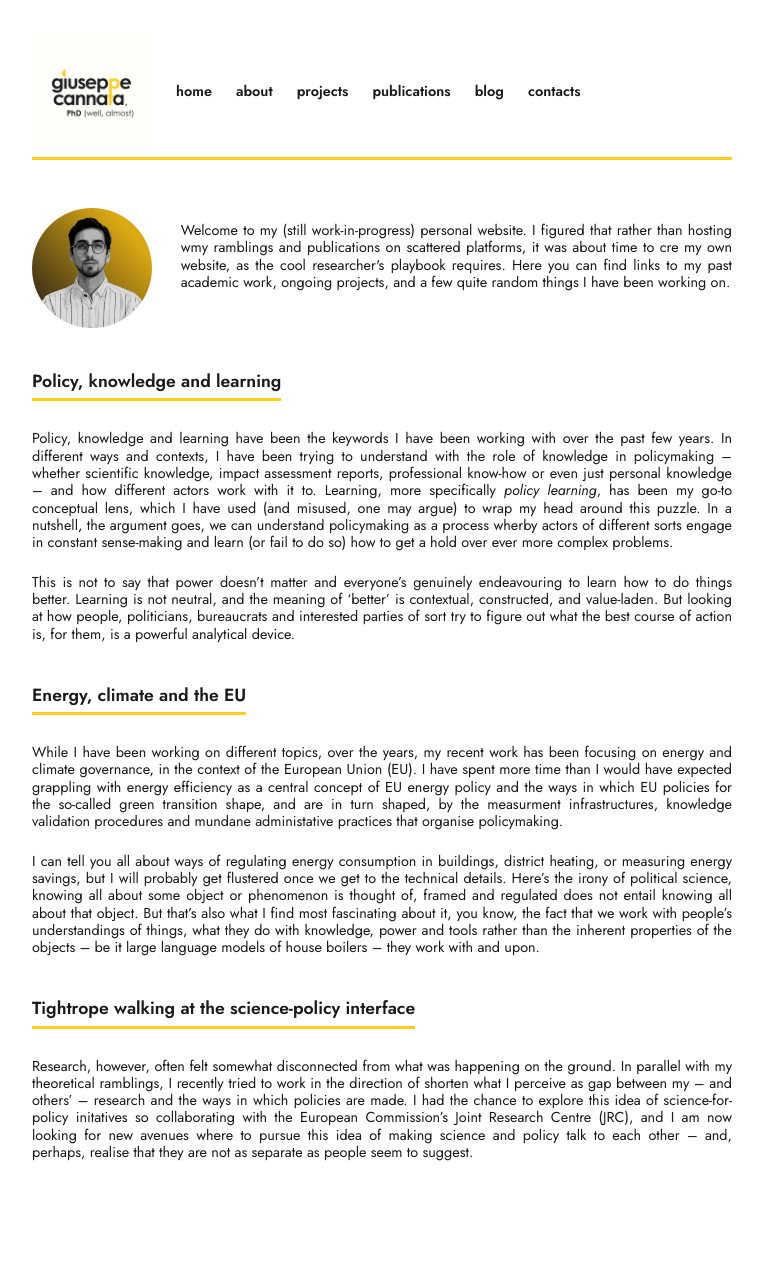
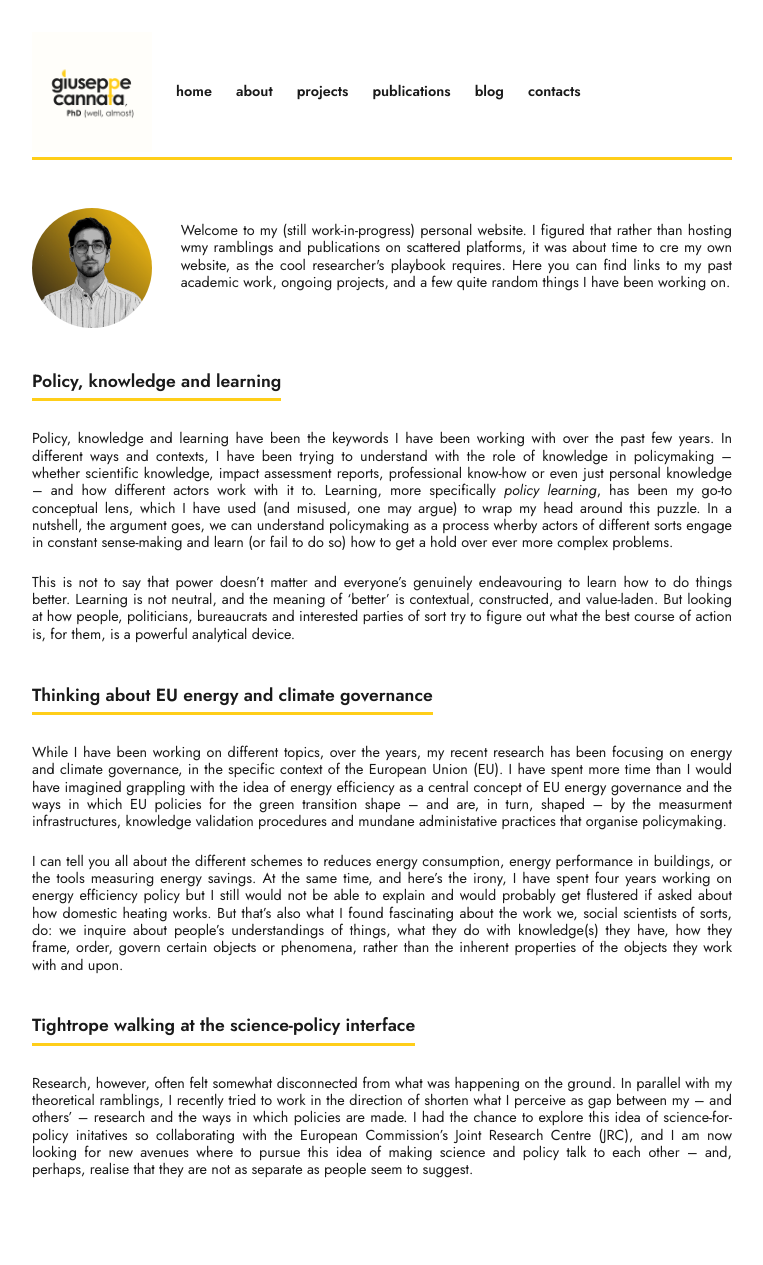
Before and after one commit to g-cannata/g-cannata.github.io, a Jekyll site: the page built from index.md, in a window 1280 px wide. Shown: the whole page, without its empty margins (258-1021 px from the left). Built offline with Jekyll 4.4.1, drawn with Linux system fonts in a browser that asks for light colours.

Commit message:
homepage fix

```diff
--- a/index.md
+++ b/index.md
@@ -7,10 +7,10 @@ title: "Home"
   <img src="{{ '/assets/images/propic_mustard.jpg' | relative_url }}" alt="Giuseppe Cannata" class="home-photo">
   <div class="home-intro">
 
-
     <p>Welcome to my (still work-in-progress) personal website. I figured that rather than hosting wmy ramblings and publications on scattered platforms, it was about time to cre my own website, as the cool researcher's playbook requires.
 
-    Here you can find links to my past academic work, ongoing projects, and a few quite random things I have been working on.</p>
+    Here you can find links to my past academic work, ongoing projects, and a few quite random things I have been working on.
+    </p>
   </div>
 </div>
 
@@ -20,11 +20,11 @@ Policy, knowledge and learning have been the keywords I have been working with o
 
 This is not to say that power doesn't matter and everyone's genuinely endeavouring to learn how to do things better. Learning is not neutral, and the meaning of 'better' is contextual, constructed, and value-laden. But looking at how people, politicians, bureaucrats and interested parties of sort try to figure out what the best course of action is, for them, is a powerful analytical device.
 
-## Energy, climate and the EU
+## Thinking about EU energy and climate governance
 
-While I have been working on different topics, over the years, my recent work has been focusing on energy and climate governance, in the context of the European Union (EU). I have spent more time than I would have expected grappling with energy efficiency as a central concept of EU energy policy and the ways in which EU policies for the so-called green transition shape, and are in turn shaped, by the measurment infrastructures, knowledge validation procedures and mundane administative practices that organise policymaking.
+While I have been working on different topics, over the years, my recent research has been focusing on energy and climate governance, in the specific context of the European Union (EU). I have spent more time than I would have imagined grappling with the idea of energy efficiency as a central concept of EU energy governance and the ways in which EU policies for the green transition shape – and are, in turn, shaped – by the measurment infrastructures, knowledge validation procedures and mundane administative practices that organise policymaking.
 
-I can tell you all about ways of regulating energy consumption in buildings, district heating, or measuring energy savings, but I will probably get flustered once we get to the technical details. Here's the irony of political science, knowing all about some object or phenomenon is thought of, framed and regulated does not entail knowing all about that object. But that's also what I find most fascinating about it, you know, the fact that we work with people's understandings of things, what they do with knowledge, power and tools rather than the inherent properties of the objects – be it large language models of house boilers – they work with and upon.
+I can tell you all about the different schemes to reduces energy consumption, energy performance in buildings, or the tools measuring energy savings. At the same time, and here's the irony, I have spent four years working on energy efficiency policy but I still would not be able to explain and would probably get flustered if asked about how domestic heating works. But that's also what I found fascinating about the work we, social scientists of sorts, do: we inquire about people's understandings of things, what they do with knowledge(s) they have, how they frame, order, govern certain objects or phenomena, rather than the inherent properties of the objects they work with and upon.
 
 ## Tightrope walking at the science-policy interface
 
```
